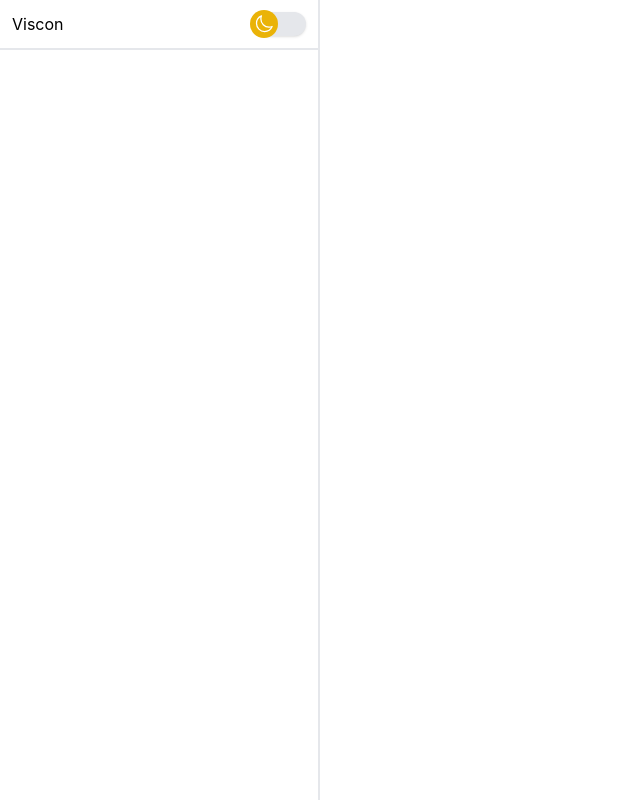
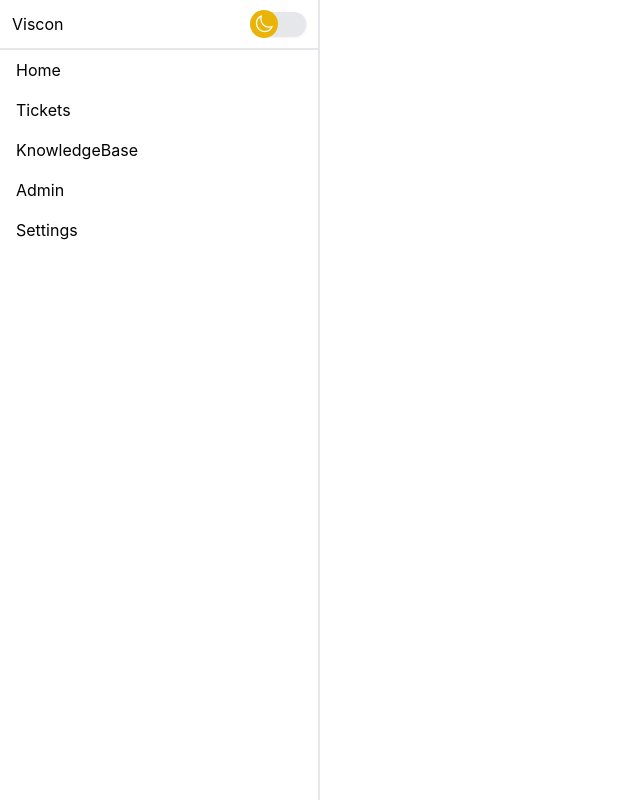
Before and after one commit to The0Danktor/Project-C, a React (Create React App) app in the folder ClientApp/: page /test in a window 1280 px wide. Shown: the whole page, without its empty margins (0-640 px from the left). Built offline with nearby package versions, Linux system fonts and the light colour scheme.

Commit message:
dark mode switch

```diff
--- a/ClientApp/src/components/Customer/NavSide.tsx
+++ b/ClientApp/src/components/Customer/NavSide.tsx
@@ -9,6 +9,13 @@ export function NavSide() {
         <p className="text-black dark:text-white transition duration-300">Viscon</p>
         <DarkmodeSwitch />
       </div>
+      <div className="flex flex-col item">
+        <p className="dark:text-white mx-4 my-2">Home</p>
+        <p className="dark:text-white mx-4 my-2">Tickets</p>
+        <p className="dark:text-white mx-4 my-2">KnowledgeBase</p>
+        <p className="dark:text-white mx-4 my-2">Admin</p>
+        <p className="dark:text-white mx-4 my-2">Settings</p>
+      </div>
     </div>
   );
 }
--- a/ClientApp/src/components/Shared/DarkmodeSwitch.tsx
+++ b/ClientApp/src/components/Shared/DarkmodeSwitch.tsx
@@ -65,12 +65,12 @@ export function DarkmodeSwitch() {
   return (
     <div>
       <button
-        className="w-10 h5 md:w-12 md:h-6 rounded-2xl bg-gray-200 dark:bg-gray-800 flex items-center transition duration-300 focus:outline-none shadow"
+        className="w-10 h5 md:w-12 md:h-6 rounded-2xl bg-gray-200 dark:bg-gray-800  flex items-center  transition duration-300 focus:outline-none shadow"
         onClick={onChange}
       >
         <div
           id="switch-toggle"
-          className="w-6 h-6 md:w-7 md:h-7 relative rounded-full transition duration-500 transform bg-yellow-500 -translate-x-2 p-1 text-white flex items-center justify-center"
+          className="w-6 h-6 md:w-7 md:h-7 relative rounded-full transition duration-500 transform bg-yellow-500 -translate-x-2 dark:translate-x-full dark:bg-gray-700 p-1 text-white flex items-center justify-center"
         >
           {logo.svg}
         </div>
```
Also changed, not shown: ClientApp/src/assets/logo.png (added), ClientApp/src/assets/placeholder.txt (deleted).
